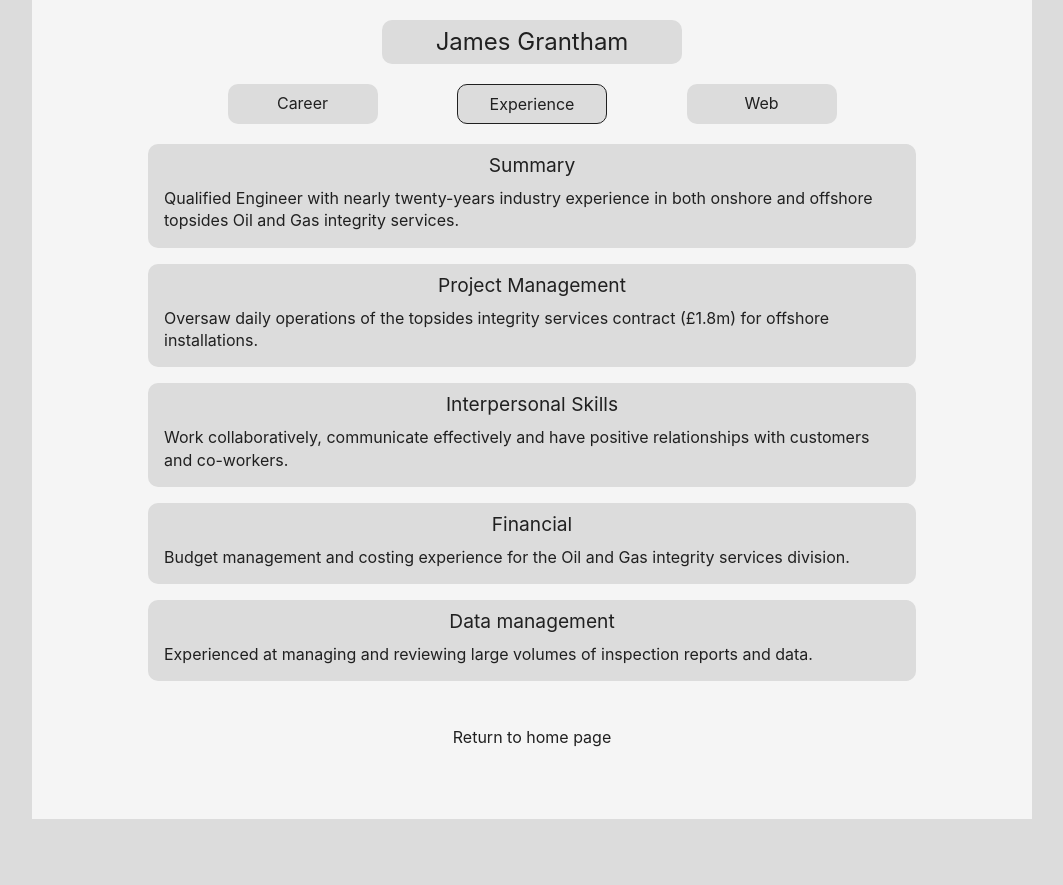
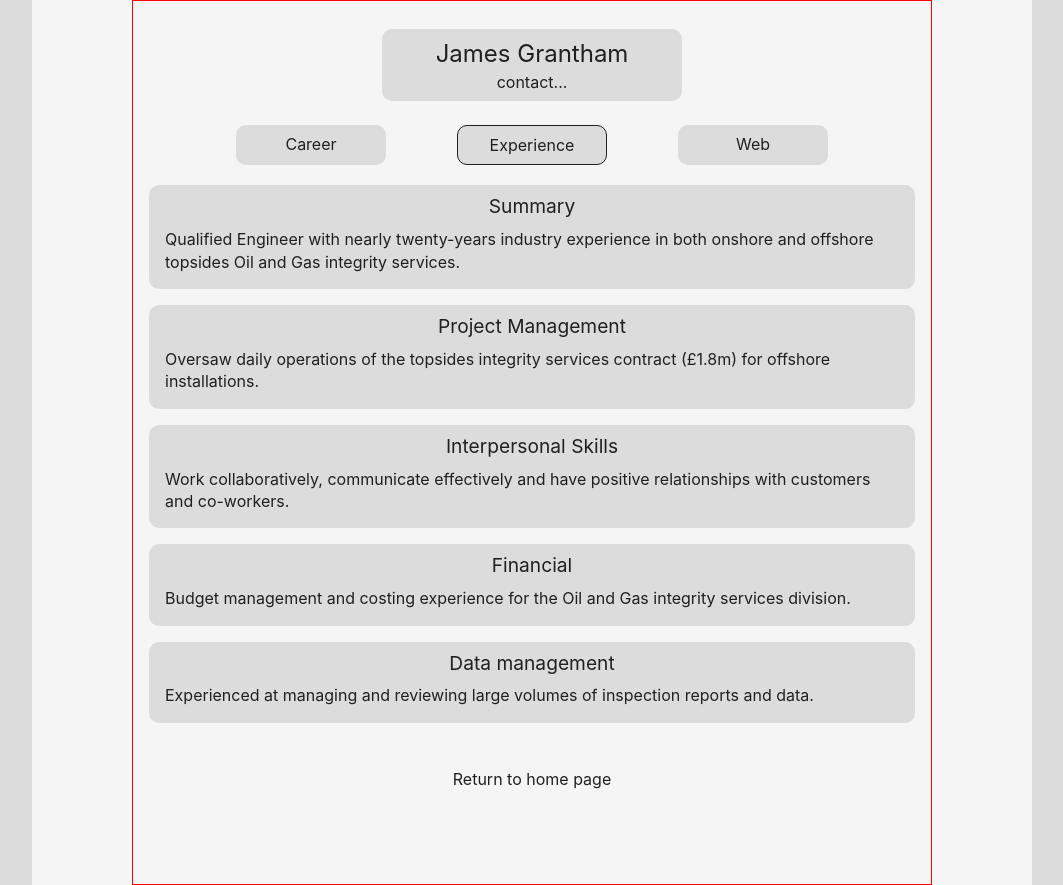
Before and after one commit to jrgrantham/james-grantham, a React (Create React App) app: page /professional in a window 1280 px wide. Shown: the whole page, without its empty margins (108-1171 px from the left). Before the commit the page ends 819 px from the top, so only its background shows below. Built offline with nearby package versions, Linux system fonts and the light colour scheme.

Commit message:
Add hidden div

```diff
--- a/src/App.js
+++ b/src/App.js
@@ -48,7 +48,7 @@ const StyledApp = styled.div`
   // --------
   // border: 2px solid blue;
 
-  h1, h2, h3, h4, h5, p, a {
+  h1, h2, h3, h4, h5, h6, p, a {
     color: ${color}
   }
 `;
--- a/src/components/HiddenDiv.jsx
+++ b/src/components/HiddenDiv.jsx
@@ -1,31 +1,75 @@
 import React from "react";
 import styled from "styled-components";
 
+import { transition, appColor, backgroundColor, color } from "../views/styling";
+
 export default function HiddenDiv(props) {
   const { hidden, setHidden } = props;
+  const contact = hidden ? "contact..." : "hide email form..."
 
   return (
-    <div>
-      <h2
+    <Container>
+      <StyledButton
         onClick={() => {
           setHidden(!hidden);
         }}
       >
-        test
-      </h2>
-      <StyledDiv style={hidden ? null : openDiv}>TEST</StyledDiv>
-    </div>
+        <h4>James Grantham</h4>
+        {contact}
+      </StyledButton>
+      <StyledHiddenDiv style={hidden ? null : openDiv}>
+        <h1>
+          email form
+        </h1>
+      </StyledHiddenDiv>
+    </Container>
   );
 }
 
-const StyledDiv = styled.div`
+const Container = styled.div`
+display: flex
+flex-direction: column
+align-items: center
+border-radius: 10px
+`;
+
+const StyledHiddenDiv = styled.div`
+  display: flex
+  flex-direction: columm
+  justify-content: center
+  align-items: center
+  background-color: ${backgroundColor}
   background-color: red
+  // margin-top: 10px
   height: 0px;
+  width: 90%
+  max-width: 700px
   overflow: hidden;
 
   transition height 1s
-`;
+  `;
 
 const openDiv = {
-  height: "100px"
+  height: "100px",
+  "border-radius": "10px"
 };
+
+const StyledButton = styled.div`
+  margin: 0.25rem 0
+  padding: .5rem 0
+  width: 300px
+  background-color: ${backgroundColor}
+  border-radius: 10px
+  cursor: pointer
+
+  @media (pointer:fine) {
+    &:hover {
+      color: ${appColor};
+      h4 {
+        color: ${appColor}
+      }
+      background-color: ${color};
+      transition: background-color ${transition}s ease-in-out
+    }
+  }
+`;
--- a/src/components/MainContent.jsx
+++ b/src/components/MainContent.jsx
@@ -42,7 +42,7 @@ export default function MainContent(props) {
 }
 
 const Article = styled.div`
-  margin: 1rem 0.5rem
+  margin: 1rem 0
   padding: 0.5rem
   background-color: ${backgroundColor}
   // border: 0.5px solid ${color}
@@ -60,7 +60,7 @@ const Article = styled.div`
   }
 
   @media (min-width: 550px) {
-    margin: 1rem 1rem
+    margin: 1rem 0
     padding: 0.5rem 1rem
   }
 `;
@@ -69,9 +69,9 @@ const StyledDetails = styled.div`
 
 max-height: 0px
 overflow: hidden
+transition: max-height ${transition * 2}s ease-out
 `;
 
 const closedDetails = {
   'maxHeight': "1000px",
-  transition: `max-height ${transition * 2}s ease-out`
 };
--- a/src/components/NameHeader.jsx
+++ b/src/components/NameHeader.jsx
@@ -19,7 +19,6 @@ const StyledHeader = styled.div`
   justify-content: center
 
   h4 {
-    margin-top: 20px
     padding: 5px
     background-color: ${backgroundColor}
     color: ${color}
--- a/src/index.css
+++ b/src/index.css
@@ -152,7 +152,8 @@ h3 {
 h4 {
   font-size: 1.5rem;
 }
-h5 {
+/* need to be the same (phone numbers) */
+h5, h6 {
   font-size: 1.2rem;
 }
 p {
--- a/src/views/Landing.jsx
+++ b/src/views/Landing.jsx
@@ -46,10 +46,11 @@ const Position = styled.div`
 `;
 
 const LandingStyle = styled.div`
-  height: 600px
+  margin: 40px
+  height: 520px
   display: flex;
   flex-direction: column;
-  justify-content: space-evenly;
+  justify-content: space-between;
   align-items: center;
   // border: 2px solid green
 
--- a/src/views/PhoneNumbers.jsx
+++ b/src/views/PhoneNumbers.jsx
@@ -39,15 +39,15 @@ export default function PhoneNumbers(props) {
   } else {
     return (
       <Container>
-        <h2>Hi, {localStorage.getItem("user")}</h2>
-        <h3>Here are your numbers...</h3>
+        <h3>Hi, {localStorage.getItem("user")}</h3>
+        <h4>Here are your numbers...</h4>
         {numbers.map(number => (
           <NumberCard
             onClick={() => callNumber(number.phoneNumber)}
             key={number.id}
           >
-            <h4>{number.name}</h4>
-            <h4>{number.phoneNumber}</h4>
+            <h6>{number.name}</h6>
+            <h6>{number.phoneNumber}</h6>
           </NumberCard>
         ))}
         <Footer />
@@ -61,25 +61,24 @@ const Container = styled.div`
   flex-direction: column;
   align-items: center;
 
+  h3 {
+    margin-top: 40px
+  }
+  h4 {
+    margin-top: 20px
+    margin-bottom: 10px
+  }
+
   @media (min-height: 850px) {
     justify-content: center;
   }
-
-  h2,
-  h3 {
-    margin-top: 25px;
-  }
-
-  // a {
-  //   padding: 30px 0 50px 0
-  //   margin-top: 15px;
-  // }
 `;
 
 const NumberCard = styled.div`
   margin-top: 25px
   padding: 15px;
-  min-width: 250px
+  width: 250px
+  height: 100px
 
   border: 1px solid ${color};
   border-radius: 10px;
@@ -87,7 +86,7 @@ const NumberCard = styled.div`
 
   display: flex;
   flex-direction: column;
-  justify-content: center;
+  justify-content: space-evenly;
   align-items: center;
 
   @media (pointer:fine) {
--- a/src/views/Professional.jsx
+++ b/src/views/Professional.jsx
@@ -21,14 +21,14 @@ export default function Professional() {
 
   return (
     <StyledProfessional>
-      <NameHeader />
+      {/* <NameHeader /> */}
+      <HiddenDiv hidden={hidden} setHidden={setHidden} />
       <ContentButtons
         setContent={setContent}
         selected={selected}
         setSelected={setSelected}
       />
       <MainContent content={content} setContent={setContent} />
-      {/* <HiddenDiv hidden={hidden} setHidden={setHidden} /> */}
       <Footer />
     </StyledProfessional>
   );
@@ -39,6 +39,13 @@ const StyledProfessional = styled.div`
   background-color: ${appColor}
   color: ${color}
 
+  border: 1px solid red
+  padding: 1.5rem 0.5rem
+
+  @media (min-width: 550px) {
+    padding: 1.5rem 1rem
+  }
+
   @media (min-height: 850px) {
     margin-top:100px
   }
```
